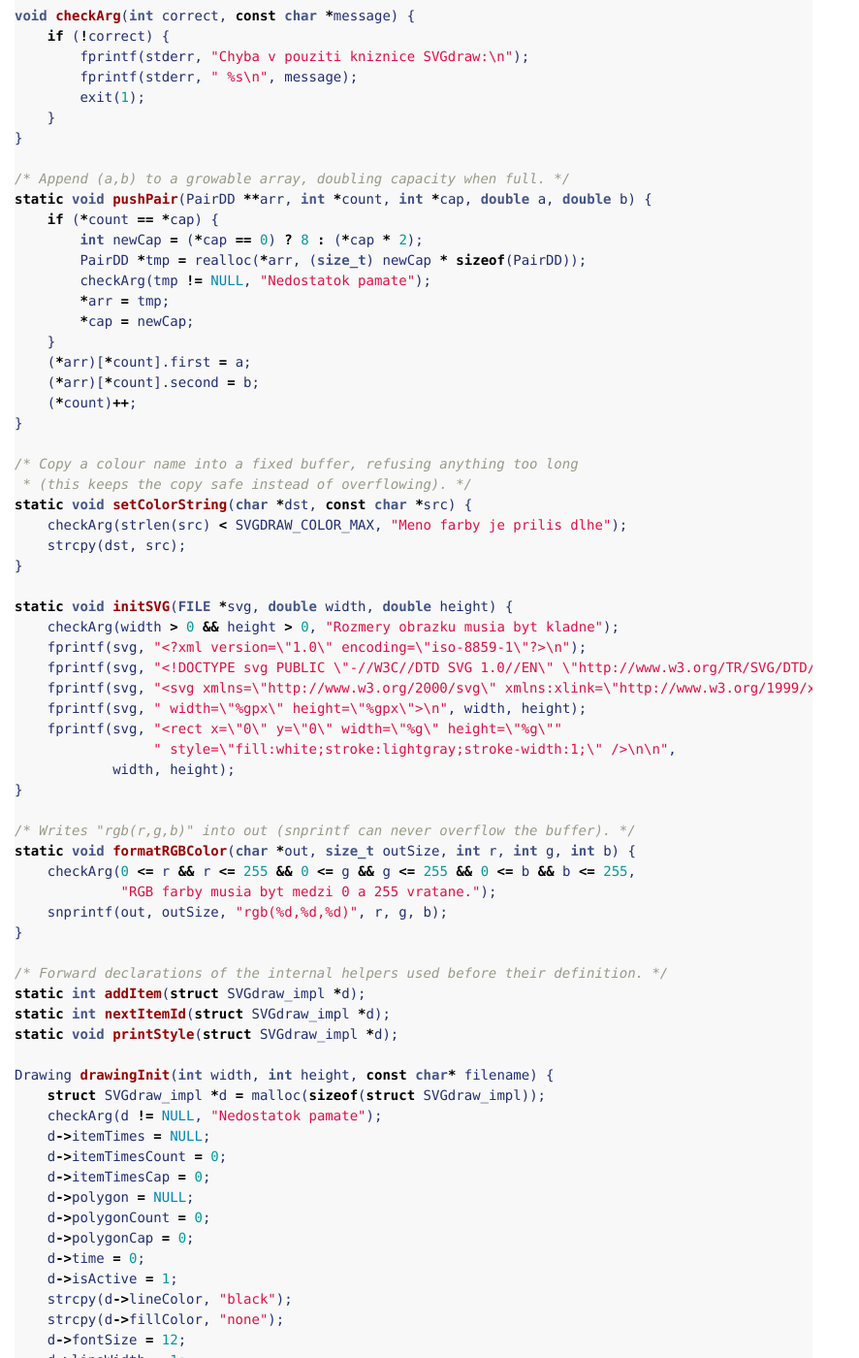
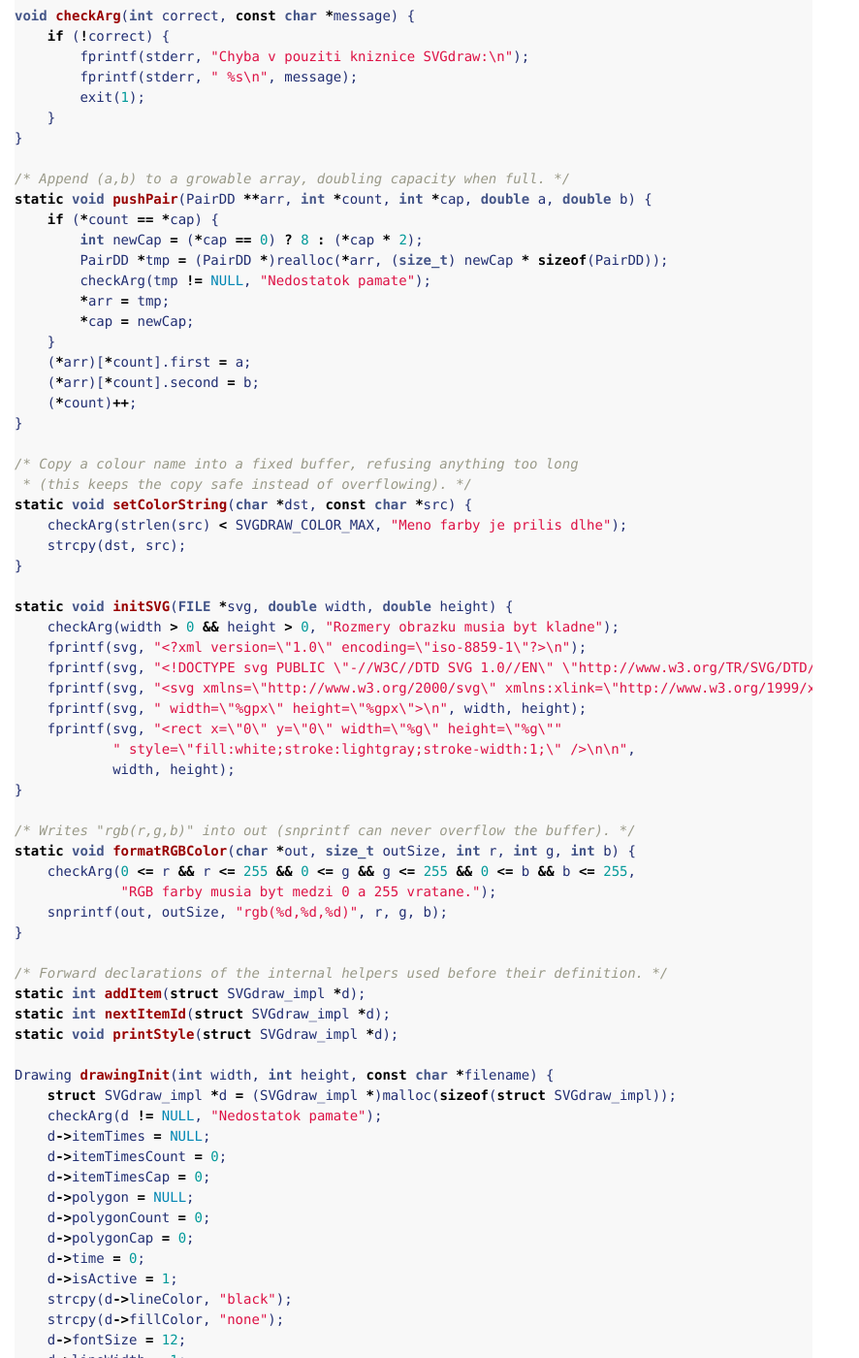
Before and after one commit to dcs-fmph/prog1, a Jekyll site: the page built from programs/SVGdraw.md, in a window 1280 px wide and 1400 px high, scrolled down 1107 px. Shown: the whole window at 97% size, without its empty margins (0-886 px from the left). Built offline with Jekyll 4.4.1, drawn with Linux system fonts in a browser that asks for light colours; nearby versions of some CDN libraries; our own code applies the rules of GitHub Pages for plain Markdown files.

Commit message:
make SVGdraw complie under g++

```diff
--- a/programs/SVGdraw.md
+++ b/programs/SVGdraw.md
@@ -62,7 +62,7 @@ void checkArg(int correct, const char *message) {
 static void pushPair(PairDD **arr, int *count, int *cap, double a, double b) {
     if (*count == *cap) {
         int newCap = (*cap == 0) ? 8 : (*cap * 2);
-        PairDD *tmp = realloc(*arr, (size_t) newCap * sizeof(PairDD));
+        PairDD *tmp = (PairDD *)realloc(*arr, (size_t) newCap * sizeof(PairDD));
         checkArg(tmp != NULL, "Nedostatok pamate");
         *arr = tmp;
         *cap = newCap;
@@ -86,7 +86,7 @@ static void initSVG(FILE *svg, double width, double height) {
     fprintf(svg, "<svg xmlns=\"http://www.w3.org/2000/svg\" xmlns:xlink=\"http://www.w3.org/1999/xlink\" ");
     fprintf(svg, " width=\"%gpx\" height=\"%gpx\">\n", width, height);
     fprintf(svg, "<rect x=\"0\" y=\"0\" width=\"%g\" height=\"%g\""
-                 " style=\"fill:white;stroke:lightgray;stroke-width:1;\" />\n\n",
+            " style=\"fill:white;stroke:lightgray;stroke-width:1;\" />\n\n",
             width, height);
 }
 
@@ -102,8 +102,8 @@ static int addItem(struct SVGdraw_impl *d);
 static int nextItemId(struct SVGdraw_impl *d);
 static void printStyle(struct SVGdraw_impl *d);
 
-Drawing drawingInit(int width, int height, const char* filename) {
-    struct SVGdraw_impl *d = malloc(sizeof(struct SVGdraw_impl));
+Drawing drawingInit(int width, int height, const char *filename) {
+    struct SVGdraw_impl *d = (SVGdraw_impl *)malloc(sizeof(struct SVGdraw_impl));
     checkArg(d != NULL, "Nedostatok pamate");
     d->itemTimes = NULL;
     d->itemTimesCount = 0;
@@ -156,13 +156,13 @@ void drawingFinishWithoutDestroy(Drawing drawing) {
         double end = d->itemTimes[i].second;
         if (start > 0) {
             fprintf(d->svg, "<set xlink:href=\"#item%d\""
-                            " attributeName=\"visibility\" to=\"hidden\" "
-                            "begin=\"0s\" dur=\"%gs\" />\n", i, start);
+                    " attributeName=\"visibility\" to=\"hidden\" "
+                    "begin=\"0s\" dur=\"%gs\" />\n", i, start);
         }
         if (end >= 0) {
             fprintf(d->svg, "<set xlink:href=\"#item%d\""
-                            " attributeName=\"visibility\" to=\"hidden\" "
-                            "begin=\"%gs\" dur=\"indefinite\" />\n", i, end);
+                    " attributeName=\"visibility\" to=\"hidden\" "
+                    "begin=\"%gs\" dur=\"indefinite\" />\n", i, end);
         }
     }
 
@@ -221,12 +221,12 @@ int drawLine(Drawing drawing, double x1, double y1, double x2, double y2) {
     return addItem(d);
 }
 
-int drawText(Drawing drawing, double x, double y, const char* text,
-                     const char* justification) {
+int drawText(Drawing drawing, double x, double y, const char *text,
+             const char *justification) {
     struct SVGdraw_impl *d = drawing.impl;
     checkArg(d != NULL && d->isActive, "Po zavolani funkcie finish uz nie je mozne vykreslovat");
     fprintf(d->svg, "<text id=\"item%d\" x=\"%g\" y=\"%g\" "
-                    "style=\"fill:%s;stroke-width:0pt;stroke:none;font-size:%gpt;",
+            "style=\"fill:%s;stroke-width:0pt;stroke:none;font-size:%gpt;",
             nextItemId(d), x, y, d->lineColor, d->fontSize);
     if (strchr(justification, 'l')) {
         fprintf(d->svg, "text-anchor:start;");
@@ -276,7 +276,7 @@ void setLineColorRGB(Drawing drawing, int r, int g, int b) {
     formatRGBColor(drawing.impl->lineColor, SVGDRAW_COLOR_MAX, r, g, b);
 }
 
-void setLineColor(Drawing drawing, const char* color) {
+void setLineColor(Drawing drawing, const char *color) {
     setColorString(drawing.impl->lineColor, color);
 }
 
@@ -284,7 +284,7 @@ void setFillColorRGB(Drawing drawing, int r, int g, int b) {
     formatRGBColor(drawing.impl->fillColor, SVGDRAW_COLOR_MAX, r, g, b);
 }
 
-void setFillColor(Drawing drawing, const char* color) {
+void setFillColor(Drawing drawing, const char *color) {
     const char *c = color;
     while ((*c) != 0) {
         checkArg(islower((unsigned char) *c), "Meno farby musi pozostavat iba z malych pismen");
@@ -322,9 +322,9 @@ static void printStyle(struct SVGdraw_impl *d) {
             d->lineColor, d->lineWidth, d->fillColor);
 }
 
-Turtle turtleInit(int width, int height, const char* filename,
-                 int x, int y, double angle) {
-    struct Turtle_impl *d = malloc(sizeof(struct Turtle_impl));
+Turtle turtleInit(int width, int height, const char *filename,
+                  int x, int y, double angle) {
+    struct Turtle_impl *d = (Turtle_impl *)malloc(sizeof(struct Turtle_impl));
     checkArg(d != NULL, "Nedostatok pamate");
     d->x = x;
     d->y = y;
@@ -355,8 +355,8 @@ void turtleFinishWithoutDestroy(Turtle turtle) {
     fprintf(d->svg, "  </animateMotion>\n");
     fprintf(d->svg, "</path>\n");
     fprintf(d->svg, "<set xlink:href=\"#turtle\" "
-                    "attributeName=\"visibility\" to=\"hidden\" "
-                    "begin=\"%gs\" dur=\"indefinite\" />\n\n", time);
+            "attributeName=\"visibility\" to=\"hidden\" "
+            "begin=\"%gs\" dur=\"indefinite\" />\n\n", time);
 
     fprintf(d->svg, "</svg>\n");
     fclose(d->svg);
```
Also changed, not shown: 1 other file.
